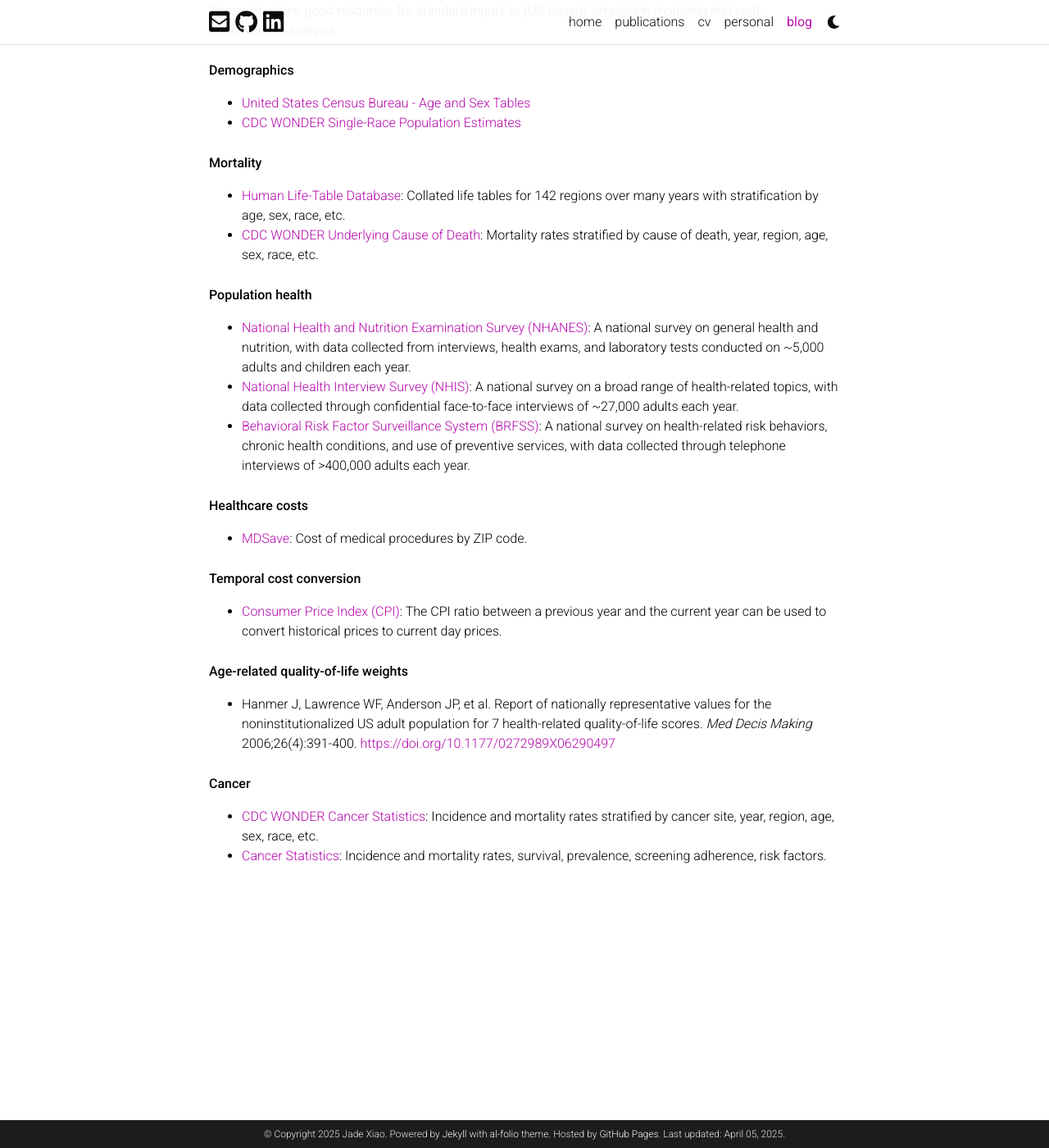
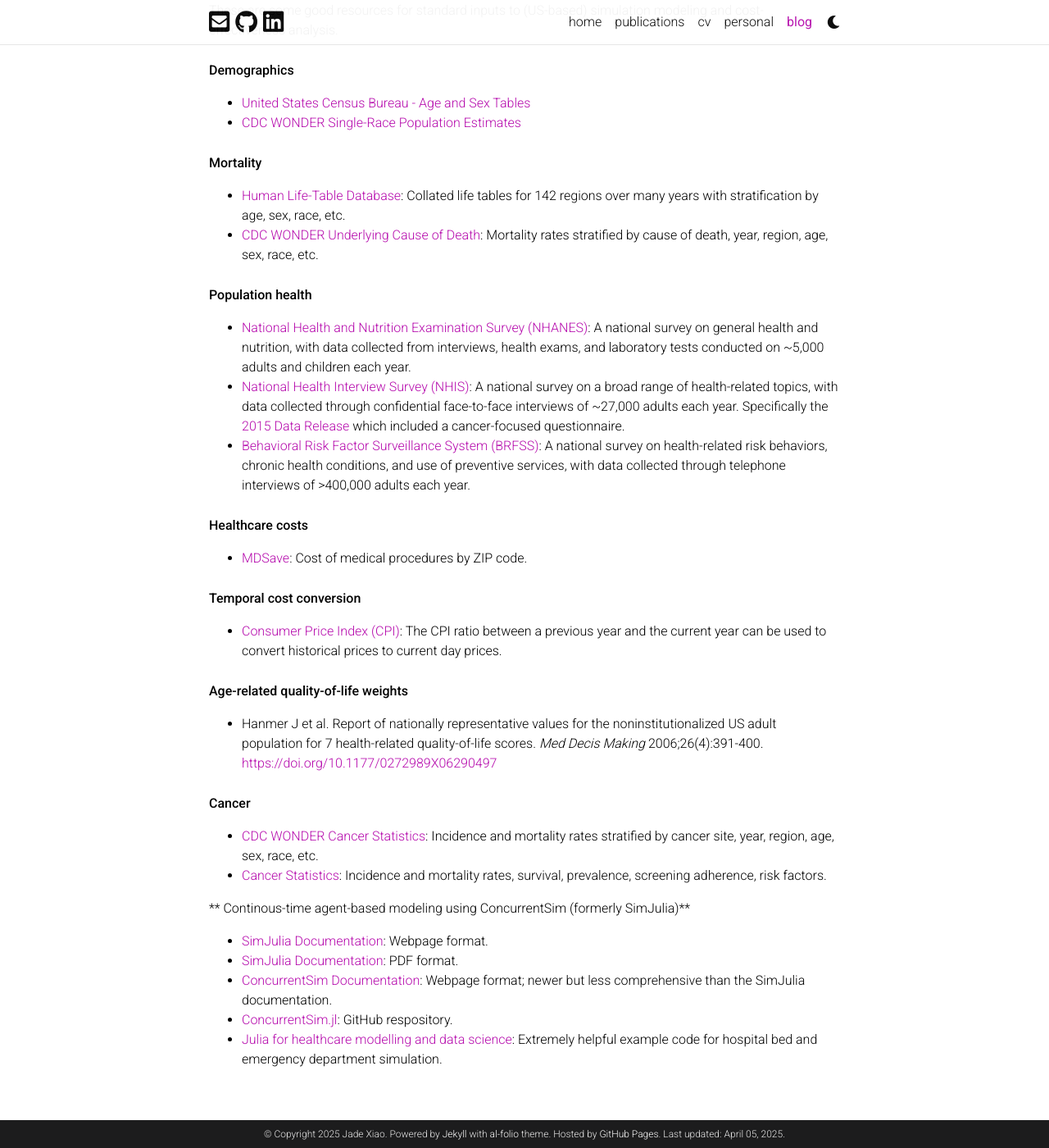
Before and after one commit to jadexiao/jadexiao.github.io, a Jekyll site: the page built from _posts/2025-02-03-resources-for-simulation-modeling-and-cost-effectiveness-analysis.md, in a window 1280 px wide and 1400 px high, scrolled down 325 px. Shown: the whole window at 82% size. Built offline with Jekyll 4.4.1, drawn with Linux system fonts in a browser that asks for light colours; comment, search, counter and statistics services are not loaded; a style sheet for code colours, icons or effects is not loaded.

Commit message:
Save
- Appended to blog post
- Tabs

```diff
--- a/_posts/2025-02-03-resources-for-simulation-modeling-and-cost-effectiveness-analysis.md
+++ b/_posts/2025-02-03-resources-for-simulation-modeling-and-cost-effectiveness-analysis.md
@@ -26,7 +26,7 @@
 
 **Population health**
 * <a href="https://www.cdc.gov/nchs/nhanes/about/index.html" target="_blank">National Health and Nutrition Examination Survey (NHANES)</a>: A national survey on general health and nutrition, with data collected from interviews, health exams, and laboratory tests conducted on ~5,000 adults and children each year.
-* <a href="https://www.cdc.gov/nchs/nhis/index.html" target="_blank">National Health Interview Survey (NHIS)</a>: A national survey on a broad range of health-related topics, with data collected through confidential face-to-face interviews of ~27,000 adults each year.
+* <a href="https://www.cdc.gov/nchs/nhis/index.html" target="_blank">National Health Interview Survey (NHIS)</a>: A national survey on a broad range of health-related topics, with data collected through confidential face-to-face interviews of ~27,000 adults each year. Specifically the <a href="https://archive.cdc.gov/www_cdc_gov/nchs/nhis/nhis_2015_data_release.htm" target="_blank">2015 Data Release</a> which included a cancer-focused questionnaire.
 * <a href="https://www.cdc.gov/brfss/index.html" target="_blank">Behavioral Risk Factor Surveillance System (BRFSS)</a>: A national survey on health-related risk behaviors, chronic health conditions, and use of preventive services, with data collected through telephone interviews of >400,000 adults each year.
 
 <p style="margin-top: 25px"></p>
@@ -42,10 +42,17 @@
 <p style="margin-top: 25px"></p>
 
 **Age-related quality-of-life weights**
-* Hanmer J, Lawrence WF, Anderson JP, et al. Report of nationally representative values for the noninstitutionalized US adult population for 7 health-related quality-of-life scores. <i>Med Decis Making</i> 2006;26(4):391-400. <a href="https://doi.org/10.1177/0272989X06290497" target="_blank">https://doi.org/10.1177/0272989X06290497</a>
+* Hanmer J et al. Report of nationally representative values for the noninstitutionalized US adult population for 7 health-related quality-of-life scores. <i>Med Decis Making</i> 2006;26(4):391-400. <a href="https://doi.org/10.1177/0272989X06290497" target="_blank">https://doi.org/10.1177/0272989X06290497</a>
 
 <p style="margin-top: 25px"></p>
 
 **Cancer**
 * <a href="https://wonder.cdc.gov/cancer.html" target="_blank">CDC WONDER Cancer Statistics</a>: Incidence and mortality rates stratified by cancer site, year, region, age, sex, race, etc.
 * <a href="https://gis.cdc.gov/Cancer/USCS/#/AtAGlance/" target="_blank">Cancer Statistics</a>: Incidence and mortality rates, survival, prevalence, screening adherence, risk factors.
+
+** Continous-time agent-based modeling using ConcurrentSim (formerly SimJulia)**
+* <a href="SimJulia Documentation" target="_blank">SimJulia Documentation</a>: Webpage format.
+* <a href="https://simjuliajl.readthedocs.io/_/downloads/en/stable/pdf/" target="_blank">SimJulia Documentation</a>: PDF format.
+* <a href="https://juliadynamics.github.io/ConcurrentSim.jl/stable/" target="_blank">ConcurrentSim Documentation</a>: Webpage format; newer but less comprehensive than the SimJulia documentation.
+* <a href="https://github.com/JuliaDynamics/ConcurrentSim.jl" target="_blank">ConcurrentSim.jl</a>: GitHub respository.
+* <a href="https://www.juliahealthcare.org/simjulia_index.html" target="_blank">Julia for healthcare modelling and data science</a>: Extremely helpful example code for hospital bed and emergency department simulation.
```
Also changed, not shown: _pages/personal.md (+2 -0 lines), 3 other files.
